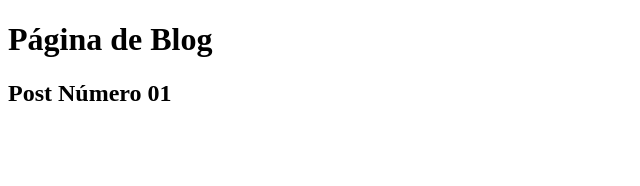
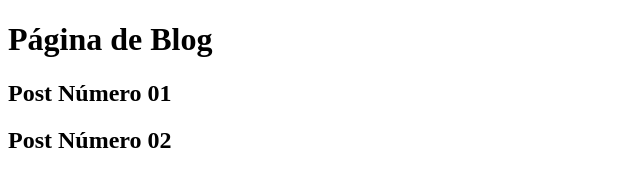
Before and after one commit to jhfmiguel/aulagithub, a plain HTML site: page blog.html in a window 1280 px wide. Shown: the whole page, without its empty margins (0-640 px from the left). Drawn offline with Linux system fonts and the light colour scheme.

Commit message:
Update blog

```diff
--- a/blog.html
+++ b/blog.html
@@ -9,5 +9,6 @@
 <body>
   <h1>Página de Blog</h1>
   <h2>Post Número 01</h2>
+  <h2>Post Número 02</h2>
 </body>
 </html>
```
